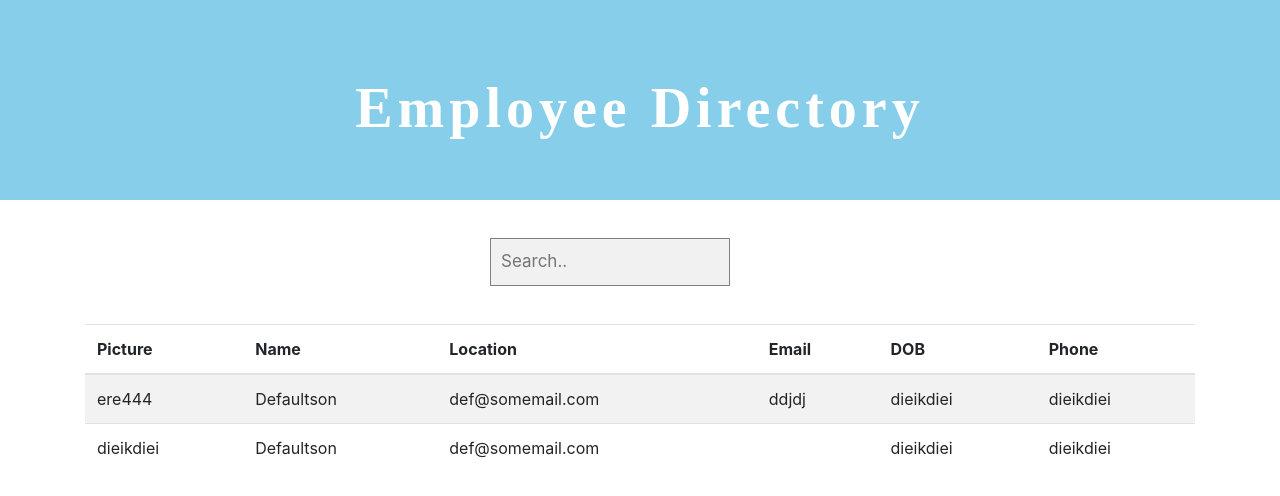
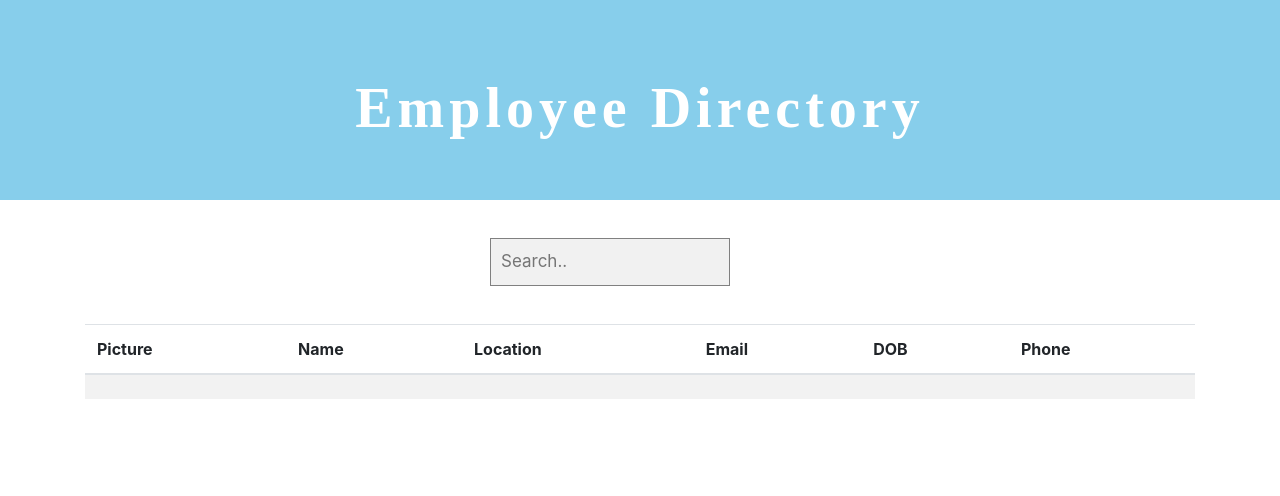
Before and after one commit to Saipurciful/Employee-Directory, a React (Create React App) app: page / in a window 1280 px wide. Shown: the top 496 px of the page. Built offline with nearby package versions, Linux system fonts and the light colour scheme; no server answers; a web font is replaced by a local one.

Commit message:
added destructuring to the props

```diff
--- a/src/EmployListItem.js
+++ b/src/EmployListItem.js
@@ -1,29 +1,19 @@
 import React from 'react'
-import Employee from './Employee'
 
-function EmployListItem(props) {
-        // {props.users.map((user) =>
-        console.log(props)
 
-        // { props.users.map((employee) => {
+function EmployListItem({ users }) {
+
+        console.log(users)
         return (
 
                 <tbody>
                         <tr>
-                                <td>ere444</td>
-                                <td>Defaultson</td>
-                                <td>def@somemail.com</td>
-                                <td> ddjdj</td>
-                                <td> dieikdiei</td>
-                                <td> dieikdiei</td>
-                        </tr>
-                        <tr>
-                                <td> dieikdiei</td>
-                                <td>Defaultson</td>
-                                <td>def@somemail.com</td>
-                                <td> {props.email}</td>
-                                <td> dieikdiei</td>
-                                <td> dieikdiei</td>
+                                <td></td>
+                                <td></td>
+                                <td></td>
+                                <td> </td>
+                                <td> </td>
+                                <td> </td>
                         </tr>
 
 
--- a/src/EmployeeTable.js
+++ b/src/EmployeeTable.js
@@ -1,7 +1,7 @@
 import React from "react";
 import EmployListItem from "./EmployListItem";
 
-function EmployeeTable(props) {
+function EmployeeTable({ users }) {
     // console.log(props)
     return (
 
@@ -18,7 +18,7 @@ function EmployeeTable(props) {
                     </tr>
                 </thead>
                 <EmployListItem
-                    users={props.users} />
+                    users={users} />
             </table>
         </div>
 
```
Also changed, not shown: 1 other file (tests, documents, lock files or other folders).
